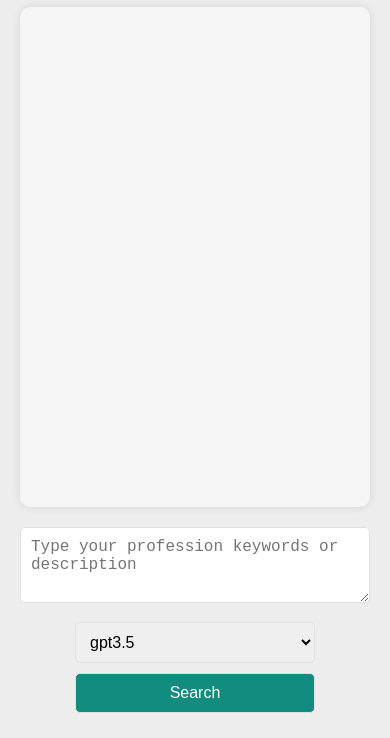
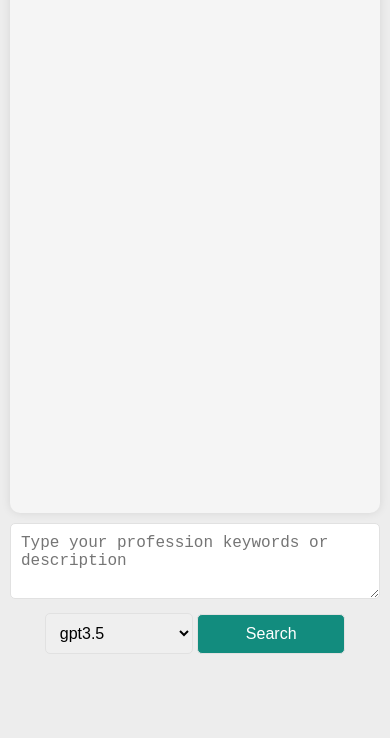
Before and after one commit to Tianxing314/GPT-Demo, a website: page public/index.html in a window 390 px wide. Shown: the part 130-868 px from the top of the page. After the commit the page ends 844 px from the top, so only its background shows below. Drawn offline with Linux system fonts and the light colour scheme.

Commit message:
fixed styling issue on small phone screen

```diff
--- a/public/index.html
+++ b/public/index.html
@@ -9,7 +9,6 @@
   </head>
   <body>
     <main>
-        <h1>Profession Search with OpenAI ChatGPT</h1>
         <div id="chat-log"></div>
         <form action="" id="searchForm">
             <textarea name="message" id="message" rows="3" placeholder="Type your profession keywords or description" required></textarea>
--- a/public/styles.css
+++ b/public/styles.css
@@ -9,9 +9,11 @@ body {
 
 main {
     text-align: center;
-    padding: 20px;
+    padding: 10px;
     max-width: 1280px;
     margin: auto;
+    max-height: 100vh;
+    overflow: auto;
 }
 
 h1 {
@@ -22,8 +24,9 @@ form {
     display: flex-wrap;
     flex-direction: column;
     align-items: center;
-    margin-top: 20px;
+    margin-top: 10px;
     justify-content: space-between;
+    max-height: 25vh;
 }
 
 form textarea {
@@ -39,7 +42,7 @@ form textarea {
 
 form select, form button {
     width: 240px;
-    margin: 5px;
+    max-width: 40%;
     padding: 10px;
     font-size: 16px;
     border: 1px solid #e1e1e1;
@@ -48,12 +51,11 @@ form select, form button {
 }
 
 #chat-log {
-    height: 500px;
+    height: 75vh;
     overflow-y: auto;
     background-color: #f5f5f5;
     box-shadow: 0 0 10px rgba(0, 0, 0, 0.1);
     border-radius: 10px;
-    margin-top: 20px;
 }
 
 .message {
```
